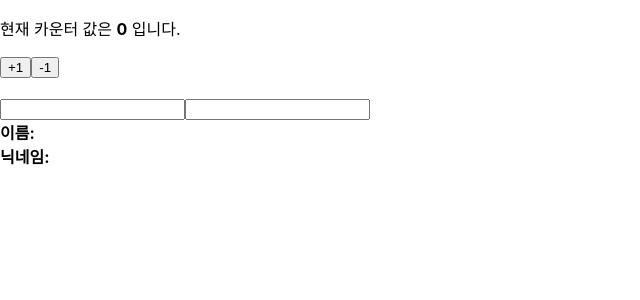
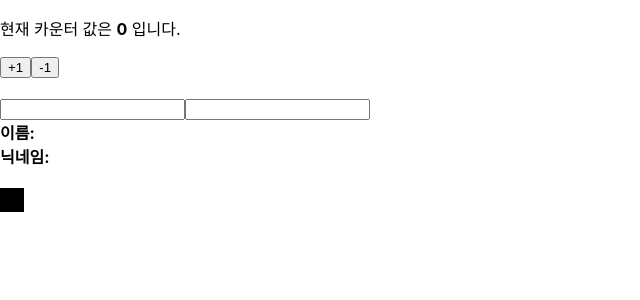
Before and after one commit to kwaneung/react_hook, a React (Create React App) app: page / in a window 1280 px wide. Shown: the top 300 px of the page, without its empty margins (0-640 px from the left). Built offline with nearby package versions, Linux system fonts and the light colour scheme.

Commit message:
context 예제

```diff
--- a/src/App.js
+++ b/src/App.js
@@ -2,6 +2,7 @@ import './App.css';
 import Counter from "./component/Counter";
 import {Fragment} from "react";
 import Info from "./component/Info";
+import ContextSample from "./component/ContextSample";
 
 const App = () => {
   return (
@@ -9,6 +10,8 @@ const App = () => {
           <Counter/>
           <br/>
           <Info/>
+          <br/>
+          <ContextSample/>
       </Fragment>
   );
 };
--- /dev/null
+++ b/src/component/ContextSample.js
@@ -0,0 +1,14 @@
+import React, { createContext, useContext } from 'react';
+
+const ThemeContext = createContext('black');
+const ContextSample = () => {
+    const theme = useContext(ThemeContext);
+    const style = {
+        width: '24px',
+        height: '24px',
+        background: theme
+    };
+    return <div style={style} />;
+};
+
+export default ContextSample;
```
